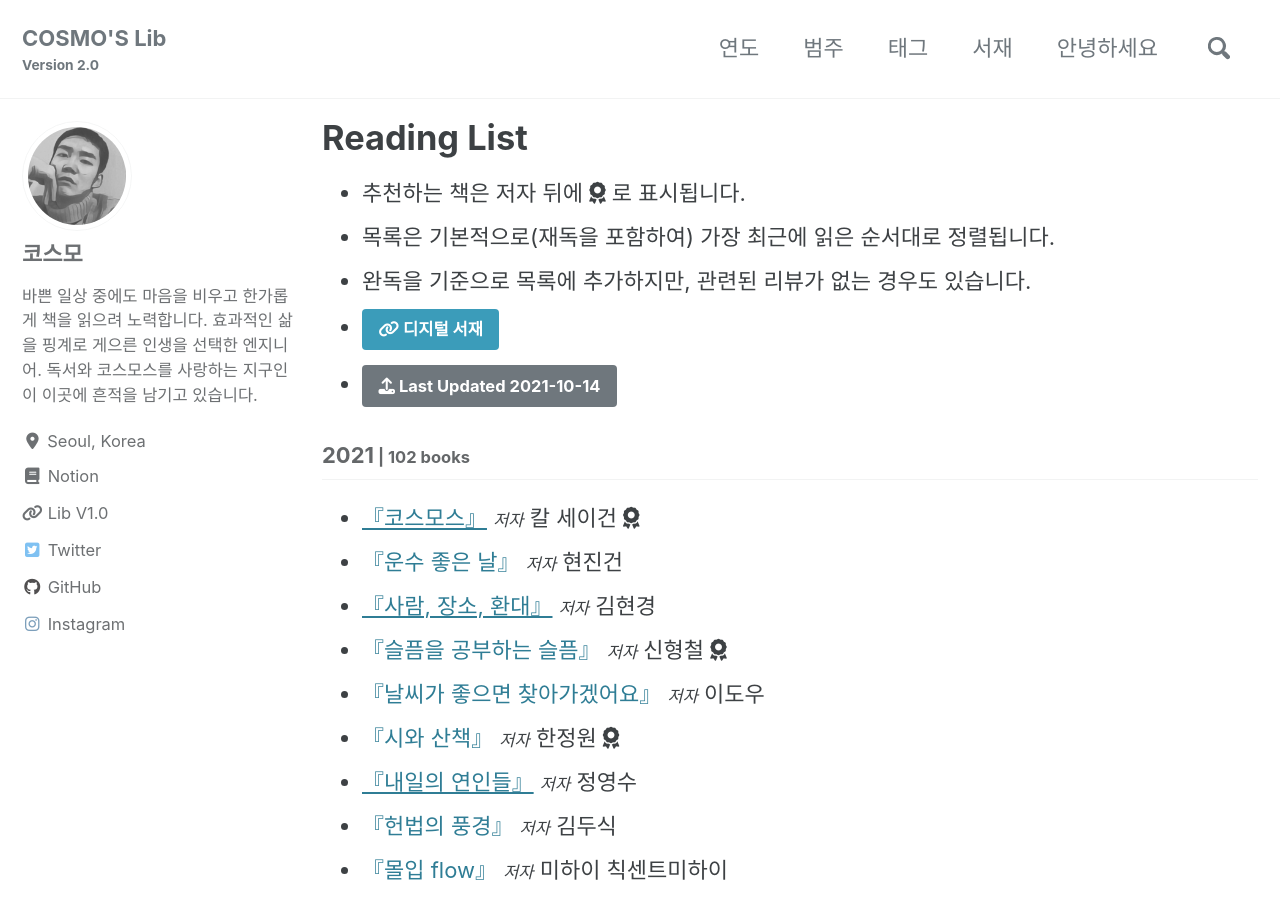
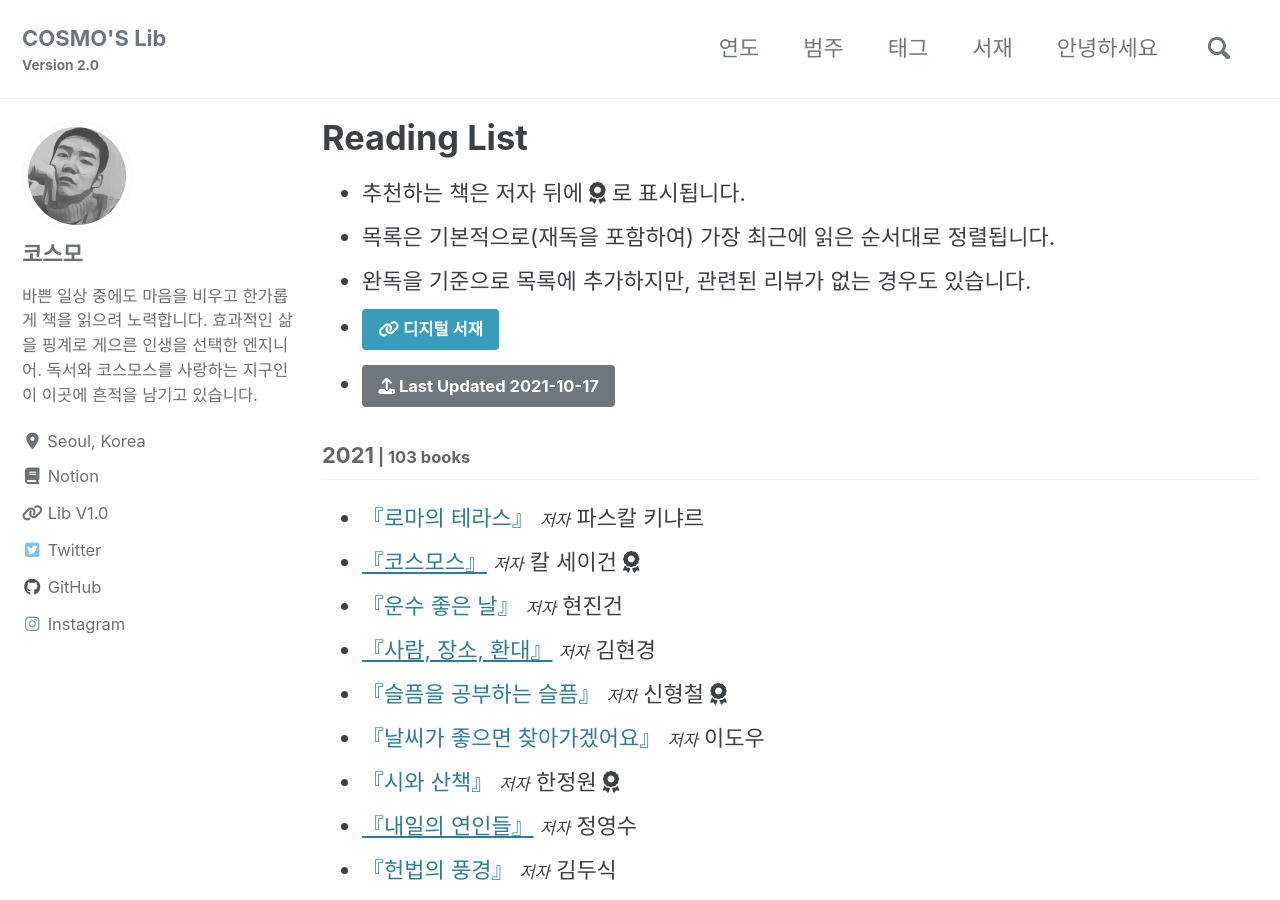
Before and after one commit to deftone2000/cosmo-s-archive, a Jekyll site: the page built from _pages/reading-list.html, in a window 1280 px wide and 900 px high. Built offline with Jekyll 4.4.1, drawn with Linux system fonts in a browser that asks for light colours; cached includes are drawn as plain includes; nearby versions of some CDN libraries; comment, search, counter and statistics services are not loaded; a style sheet for code colours, icons or effects is not loaded.

Commit message:
no message

```diff
--- a/_data/reading.yml
+++ b/_data/reading.yml
@@ -1,8 +1,18 @@
-lastupdate: 2021-10-14
+lastupdate: 2021-10-17
 
 list:
   - year: "2021"
     books:
+
+      - title: "로마의 테라스"
+        ori_title:
+        author: 파스칼 키냐르
+        post_title:
+        cover:
+        trans: 송의경
+        pub: 문학과지성사
+        pub_info:
+        post_link:
 
       - title: "코스모스"
         ori_title:
```
